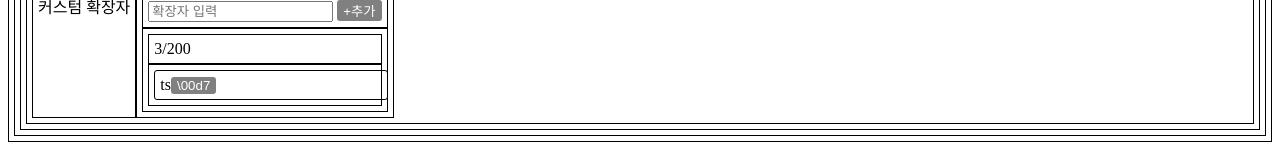
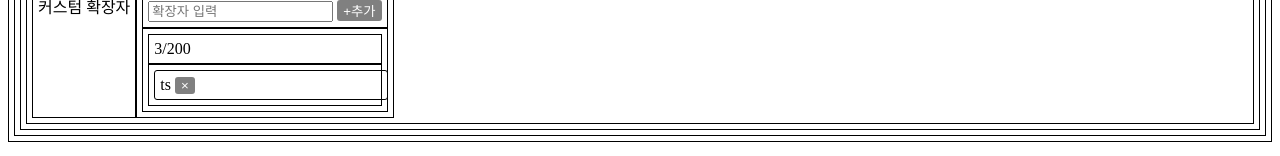
Before and after one commit to jwh9456/flow-assignment-reactjs, a React (Create React App) app: page / in a window 1280 px wide. Shown: the part 172-328 px from the top of the page. Built offline with nearby package versions, Linux system fonts and the light colour scheme.

Commit message:
컴포넌트수정 - x표시 출력, 스타일지정

```diff
--- a/src/component/customExtension.js
+++ b/src/component/customExtension.js
@@ -5,8 +5,7 @@ const CustomExtension = (props) => {
 
     return(
     <div className={styles.customExtensionElem}>
-        {props.extname}
-        <button>\00d7</button>
+        {props.extname}&nbsp;<button className={styles.xbtt}>&#215;</button>
     </div>
     )
 };
```
